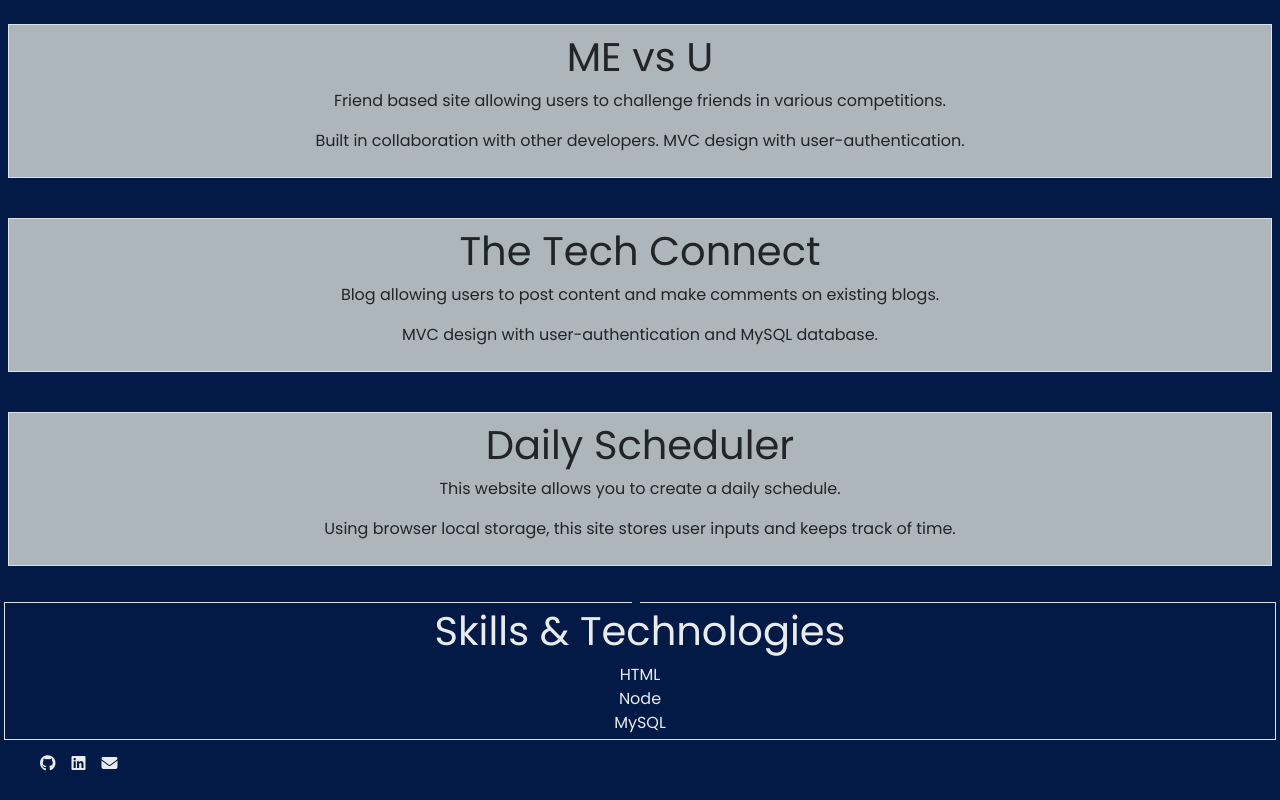
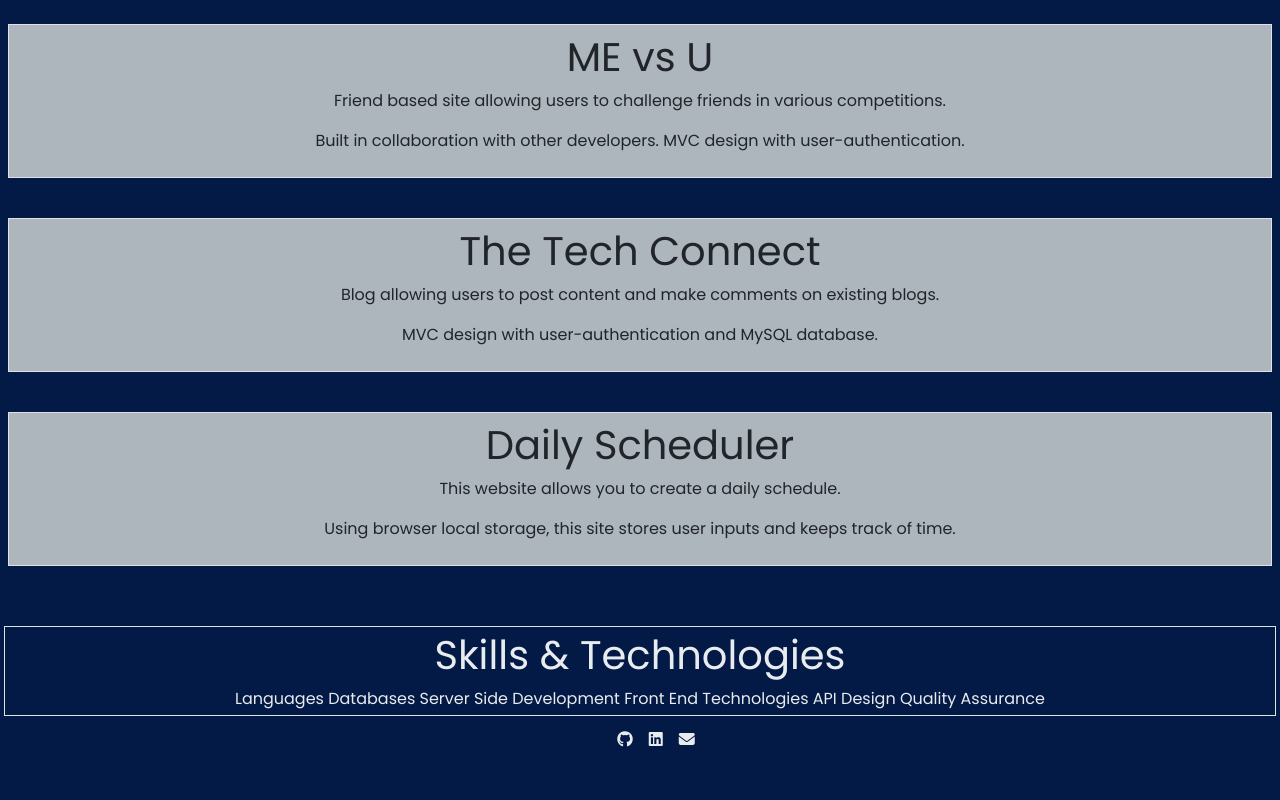
Before and after one commit to jgarner828/portfolio, a React (Create React App) app: page / in a window 1280 px wide. Shown: the part 929-1729 px from the top of the page. After the commit the page ends 1705 px from the top, so only its background shows below. Built offline with nearby package versions, Linux system fonts and the light colour scheme.

Commit message:
Working on SkillCard container

```diff
--- a/src/components/About.js
+++ b/src/components/About.js
@@ -1,18 +1,14 @@
 import React from 'react';
 
-class About extends React.Component {
-  render() {
 
-    return (
-        <section id="about" className='min-vh-100  border-bottom d-flex flex-column justify-content-center'>
-          <div>
-          <h1 className='display-text text-center text-grey'>Web Dev Professional</h1>
-          </div>
-        </section>
-      );
-    }
-}
+export default function About(props) {
 
 
-
-export default About;
+  return (
+    <section id="about" className='min-vh-100  border-bottom d-flex flex-column justify-content-center'>
+      <div>
+      <h1 className='display-text text-center text-grey'>Web Dev Professional</h1>
+      </div>
+    </section>
+  );
+};
--- a/src/components/Contact.js
+++ b/src/components/Contact.js
@@ -1,20 +1,20 @@
-import React from 'react';
-
-class Contact extends React.Component {
-   render() {
-
-    return (
-      <section id="contact">
-        <ul className='d-flex flex-row'>
-        <a href="https://github.com/jgarner828" className='m-2 text-decoration-none'><i class="fa-brands fa-github"></i></a>
-        <a href="https://www.linkedin.com/in/justin-garner-0598a398/" className='m-2 text-decoration-none'><i class="fa-brands fa-linkedin"></i></a>
-        <a href="mailto:j.garner828@gmail.com" className='m-2 text-decoration-none'><i class="fa-solid fa-envelope"></i></a>
-        </ul>
-      </section>
-    );
-  }
-}
+import React, { useState } from 'react';
 
 
 
-export default Contact;
+
+export default function Contact(props) {
+
+  // place for state variables
+
+
+  return (
+    <section id="contact">
+    <ul className='d-flex flex-row justify-content-center'>
+    <a href="https://github.com/jgarner828" className='m-2 text-decoration-none'><i className="fa-brands fa-github"></i></a>
+    <a href="https://www.linkedin.com/in/justin-garner-0598a398/" className='m-2 text-decoration-none'><i className="fa-brands fa-linkedin"></i></a>
+    <a href="mailto:j.garner828@gmail.com" className='m-2 text-decoration-none'><i className="fa-solid fa-envelope"></i></a>
+    </ul>
+  </section>
+  )
+}
--- a/src/components/Projects.js
+++ b/src/components/Projects.js
@@ -1,34 +1,36 @@
 import React from 'react';
 import { projects } from '../data';
 
-class Projects extends React.Component {
-  render() {
+
+
+export default function Projects(props) {
+
 
   return (
     <section id="projects">
-          <div className='text-center'>
+      <div className='text-center rounded-pill'>
         <div>
           <h1 className='m-0'>Projects</h1>
         </div>
 
         <div>
           {projects.map((project) => (
-                <a href={project.link} key={project} className='m-2 p-2 text-decoration-none link-secondary'>
+
+
+            <a href={project.heroku || project.link} key={project} className='m-2 p-2 text-decoration-none link-secondary rounded' target="_blank" rel="noopener noreferrer">
                 <div className='project m-2 p-2 border border-solid'>
                   <h1 className='project'>{project.title}</h1>
                   <p className='project'>{project.subtitle}</p>
                   <p className='project'>{project.description}</p>
                 </div>
             </a>
+
+
           ))}
         </div>
 
       </div>
+      <br></br>
     </section>
   );
 }
-}
-
-
-
-export default Projects;
--- /dev/null
+++ b/src/components/SkillCard.js
@@ -0,0 +1,40 @@
+import React, { useState } from "react";
+import { skills } from "../data";
+
+export default function SkillCard(params) {
+
+
+    const [isShown, setIsShown] = useState(false);
+    const [isSkillArray, setSkillArray] = useState([])
+
+    function setSkillsDisplay(skill) {
+        console.log(isSkillArray);
+        setIsShown(true)
+        setSkillArray(skill.skill.skills)
+
+    }
+
+  return (
+    <div className='d-flex flex-column'>
+        <div>
+        {skills.map((skill) => {
+            return (
+            <span onMouseEnter={(e) => setSkillsDisplay({skill}) } onMouseLeave={() => setIsShown(false)} key={skill.title} className="text-decoration-none"> {skill.title} </span>
+            );
+        })}
+
+        </div>
+
+        {isShown && (
+        <div className='d-flex flex-column align-text-center'>
+          {isSkillArray.map((each) => {
+              return (
+                  <h5>{each}</h5>
+              )
+          })}
+        </div>
+      )}
+
+    </div>
+  );
+}
--- a/src/components/Skills.js
+++ b/src/components/Skills.js
@@ -1,27 +1,22 @@
-import React from 'react';
+import React, { useState } from 'react';
 import { skills } from '../data';
+import SkillCard from './SkillCard';
 
-class Skills extends React.Component {
-  render() {
 
-    return (
-        <section id="skills" className='border border-solid text-center m-1 p-1'>
+
+
+
+export default function Skills() {
+
+
+      return (
+        <section id="skills" className='border border-solid text-center m-1 p-1 h-75'>
 
             <div>
               <h1>Skills &amp; Technologies</h1>
             </div>
 
-            <ul className='list-group'>
-              {skills.map((skill) => (
-                    <li key={skill} className='text-decoration-none '>{skill.title}</li>
-              ))}
-            </ul>
-
+              <SkillCard />
         </section>
       );
-  }
 }
-
-
-
-export default Skills;
--- a/src/data.js
+++ b/src/data.js
@@ -30,12 +30,28 @@ export const projects = [
 
   export const skills = [
     {
-      title: "HTML"
+      title: "Languages",
+      skills: ['HTML', 'CSS', 'JavaScript', 'C++' ]
     },
     {
-      title: "Node"
+      title: "Databases",
+      skills: ['MySQL', 'MongoDB' ],
     },
     {
-      title: "MySQL"
+      title: "Server Side Development",
+      skills: ['MERN Stack', 'Template Engines'],
     },
+    {
+      title: "Front End Technologies",
+      skills: ['jQuery','Bootstrap', 'PWA' ],
+    },
+    {
+      title: "API Design",
+      skills: [ 'Client-Server Model', 'API', 'Rest', 'JSON', 'GraphQL' ],
+    },
+    {
+      title: "Quality Assurance",
+      skills: ['Unit Testing', 'Linting', 'Continuous integration' ],
+    },
+
   ];
--- a/src/index.css
+++ b/src/index.css
@@ -31,6 +31,8 @@ ul a {
 
 /*
  */
- .display-text {
-  font-weight: 700;;
+ .aboutContainer {
+  font-weight: 700;
+  color: #031946;
+  background-color: white;
  }
```
Also changed, not shown: src/components/Navbar.js (+4 -8 lines), 9 other files (tests, documents, lock files or other folders). Lines whose indentation alone changed are shown as unchanged.
